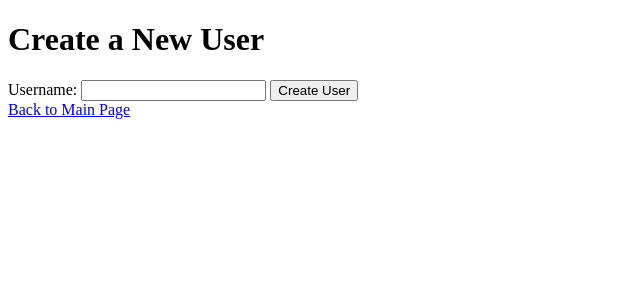
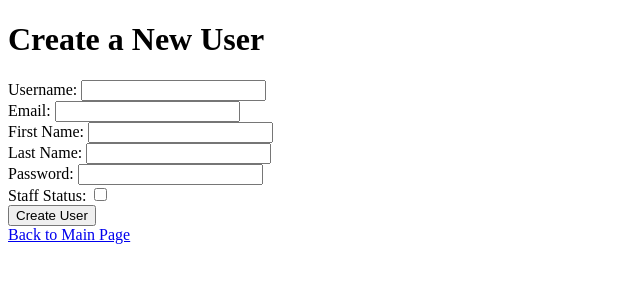
Before and after one commit to yuri1602/Key_Manager, a Django app: page /create_user/ in a window 1280 px wide. Shown: the top 300 px of the page, without its empty margins (0-640 px from the left). Run offline with Django 5.2, Linux system fonts and the light colour scheme.

Commit message:
V1.5
Опит за вкарване на нови потребители

```diff
--- a/keys/templates/keys/create_user.html
+++ b/keys/templates/keys/create_user.html
@@ -11,6 +11,28 @@
         {% csrf_token %}
         <label for="username">Username:</label>
         <input type="text" id="username" name="username" required>
+        <br>
+
+        <label for="email">Email:</label>
+        <input type="email" id="email" name="email">
+        <br>
+
+        <label for="first_name">First Name:</label>
+        <input type="text" id="first_name" name="first_name">
+        <br>
+
+        <label for="last_name">Last Name:</label>
+        <input type="text" id="last_name" name="last_name">
+        <br>
+
+        <label for="password">Password:</label>
+        <input type="password" id="password" name="password" required>
+        <br>
+
+        <label for="is_staff">Staff Status:</label>
+        <input type="checkbox" id="is_staff" name="is_staff">
+        <br>
+
         <button type="submit">Create User</button>
     </form>
     <a href="{% url 'main_page' %}">Back to Main Page</a>
--- a/keys/views.py
+++ b/keys/views.py
@@ -43,19 +43,34 @@ def main_page(request):
     return render(request, 'keys/main_page.html')
 
 
+from django.shortcuts import render, redirect
+from django.contrib.auth.models import User
+from django.contrib import messages
+
 def create_user(request):
     if request.method == 'POST':
         username = request.POST.get('username')
+        email = request.POST.get('email')
+        first_name = request.POST.get('first_name')
+        last_name = request.POST.get('last_name')
         password = request.POST.get('password')
-        email = request.POST.get('email')
+        is_staff = request.POST.get('is_staff') == 'on'  # Checkbox за Staff Status
 
+        # Проверка за празни полета
         if not username or not password:
             messages.error(request, "Username and password are required.")
             return redirect('create_user')
 
-        # Създаване на нов потребител
+        # Създаване на потребителя
         try:
-            user = User.objects.create_user(username=username, password=password, email=email)
+            user = User.objects.create_user(
+                username=username,
+                email=email,
+                first_name=first_name,
+                last_name=last_name,
+                password=password
+            )
+            user.is_staff = is_staff  # Присвояване на Staff Status
             user.save()
             messages.success(request, "User created successfully!")
             return redirect('main_page')
@@ -64,6 +79,7 @@ def create_user(request):
             return redirect('create_user')
 
     return render(request, 'keys/create_user.html')
+
 
 def issue_key(request):
     if request.method == 'POST':
```
